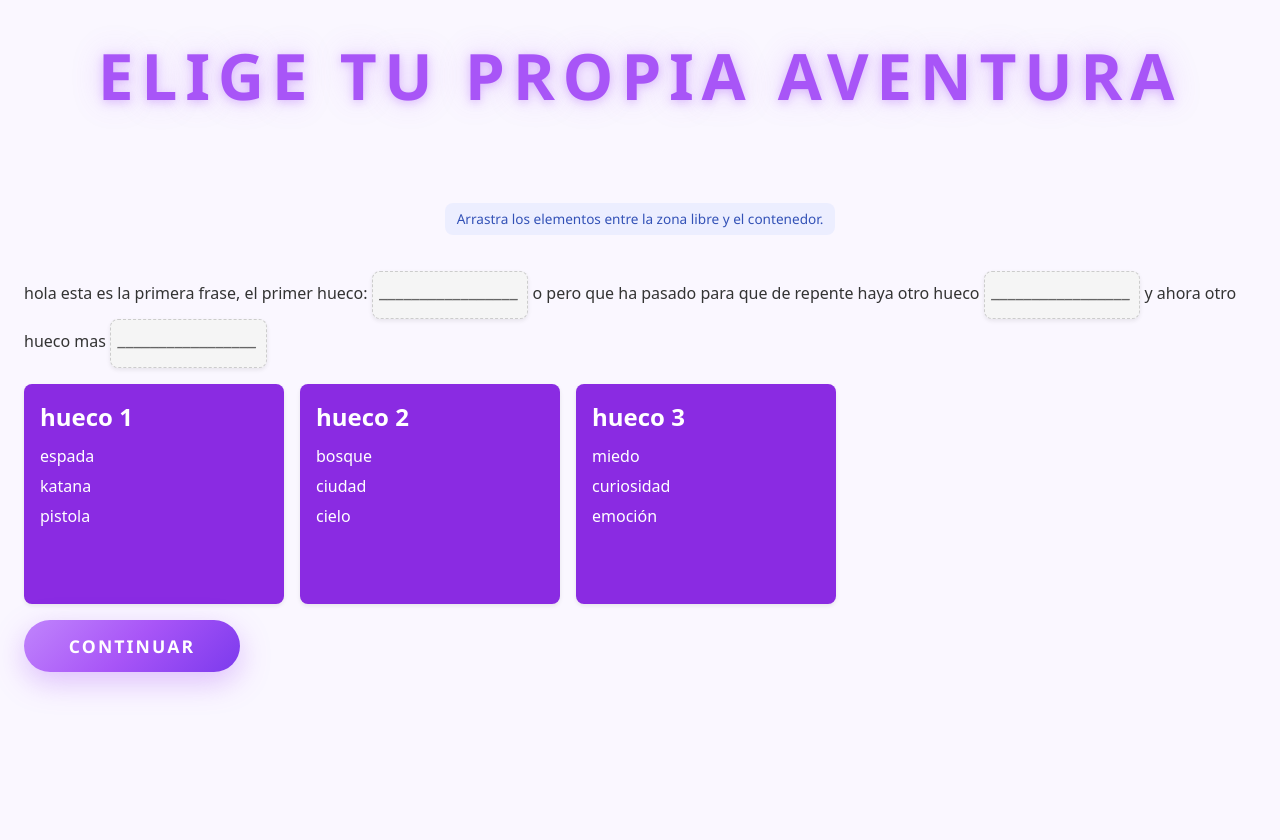
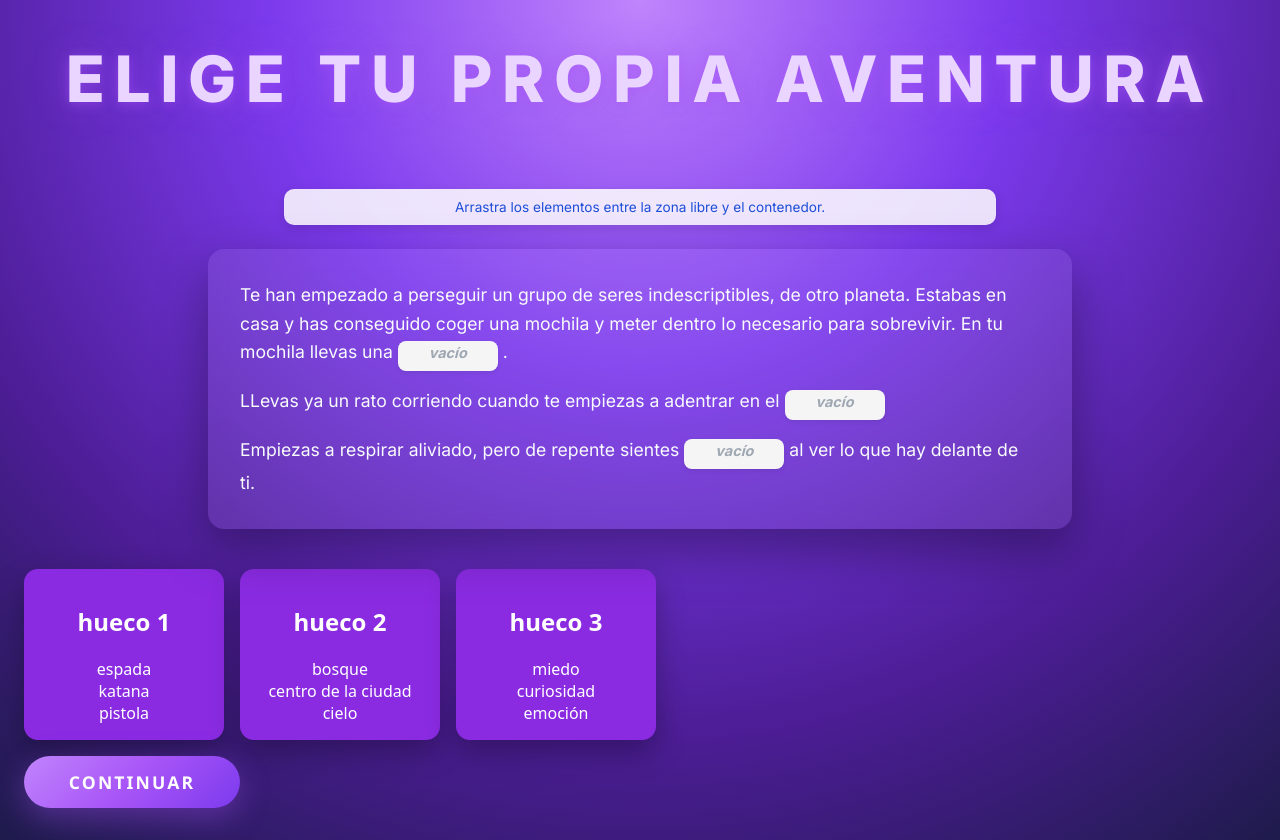
Before and after one commit to eliapinmor/elige_aventura, a Vue app: page / in a window 1280 px wide. Both pictures are taken after a click on the button "COMENZAR". Before the commit the page ends 800 px from the top, so only its background shows below. Built offline with nearby package versions, Linux system fonts and the light colour scheme.

Commit message:
diseño de drop zones avanzado

```diff
--- a/src/App.vue
+++ b/src/App.vue
@@ -1,4 +1,5 @@
 <template>
+
   <h1 class="main-title">ELIGE TU PROPIA AVENTURA</h1>
   <div v-if="gameStartStore.gameStartedStatus === 'no'">
     <StartCard />
@@ -17,27 +18,42 @@ import GameView from './views/GameView.vue';
 import ResultView from './views/ResultView.vue';
 const gameStartStore = useGameStartStore();
 </script>
-<style scoped>
+<style>
 .main-title {
-  font-family: 'Poppins', 'Segoe UI', sans-serif;
+  font-family: 'Inter', sans-serif;
   font-size: clamp(2.8rem, 5vw, 4.2rem);
-  font-weight: 800;
+  font-weight: 900;
   text-align: center;
-  margin: 2rem 0 3rem;
+  margin: 2.5rem 0 3rem;
 
-  /* Color lila elegante */
-  color: #a855f7;
+  color: #e9d5ff;
 
-  /* Glow suave */
-  text-shadow:
-    0 2px 10px rgba(168, 85, 247, 0.35),
-    0 0 30px rgba(168, 85, 247, 0.25);
-
-  /* Espaciado */
-  letter-spacing: 0.12em;
+  letter-spacing: 0.15em;
   text-transform: uppercase;
 
+  text-shadow:
+    0 2px 12px rgba(168, 85, 247, 0.5),
+    0 0 35px rgba(168, 85, 247, 0.35);
 }
 
 
+body {
+  margin: 0;
+  min-height: 100vh;
+
+  font-family: 'Inter', system-ui, sans-serif;
+
+  background: radial-gradient(
+      circle at top,
+      #c084fc 0%,
+      #7c3aed 35%,
+      #4c1d95 70%,
+      #1e1b4b 100%
+  );
+
+  color: #f8fafc;
+}
+
+
+
 </style>
--- a/src/components/DropZone.vue
+++ b/src/components/DropZone.vue
@@ -7,7 +7,7 @@
     <h2 v-if="title">{{ title }}</h2>
 
     <div v-if="items.length === 0" class="empty">
-      <h2>_________________</h2>
+      <h2>vacío </h2>
       <!-- (Suelta elementos aquí) -->
     </div>
 
@@ -70,43 +70,71 @@ defineEmits(['drag-start', 'drag-over', 'drop'])
 </script>
 
 <style scoped>
+/* --------------------------------------
+   Base DropZone
+-------------------------------------- */
 .drop-zone {
-  min-width: 260px;
-  min-height: 220px;
-  padding: 1rem;
+  padding: 0; /* cada tipo tiene su padding */
   box-sizing: border-box;
   border-radius: 8px;
   box-shadow: 0 2px 4px rgba(0,0,0,0.08);
+  min-width: auto;   /* importante */
+  min-height: auto;  /* importante */
 }
 
-.drop-zone h2 {
-  margin-top: 0;
-  margin-bottom: 0.75rem;
+/* --------------------------------------
+   Gaps inline con el texto
+-------------------------------------- */
+.drop-zone--outside {
+  display: inline-block;
+  min-width: 100px;       /* ancho pequeño y flexible */
+  max-width: 140px;      /* evita que se estire demasiado */
+  height: 30px;          /* altura de la línea */
+  padding: 0 0.5rem;
+
+
+  border: 1px #ccc;
+  border-radius: 8px;
+
+  background: #f5f5f5;
+  color: #1e293b;
+
+  font-weight: 600;
+  font-size: 0.95rem;
+
+  align-items: center;
+  text-align: center;
 }
 
-.empty {
-  font-size: 0.85rem;
+
+
+/* Guion de subrayado para vacío */
+.drop-zone--outside .empty h2 {
+  font-size: 0.9rem;
+  margin: 0;
+  color: #84909ec5;
   font-style: italic;
-  color: #666;
+
 }
 
-.item-wrapper + .item-wrapper {
-  margin-top: 0.5rem;
+/* --------------------------------------
+   Contenedores grandes
+-------------------------------------- */
+.drop-zone--container {
+  display: flex;
+  flex-direction: column;
+  align-items: center;
+  justify-content: center;
+
+  min-width: 200px;
+  min-height: 120px;
+
+  background: blueviolet;
+  color: white;
+
+  border-radius: 14px;
+  padding: 1rem;
+  box-shadow: 0 12px 30px rgba(0, 0, 0, 0.3);
 }
 
-/* Estas clases se usan desde App.vue (class="drop-zone--outside", etc.) */
-.drop-zone--outside {
-  background: #f5f5f5;
-  display: inline-block;
-  min-width: 100px;
-  min-height: 30px;
-  padding: 0.2rem 0.5rem;
-  vertical-align: middle;
-  border: 1px dashed #ccc;
-}
-
-.drop-zone--container {
-  background: blueviolet;
-  color: white;
-}
 </style>
--- a/src/components/StartCard.vue
+++ b/src/components/StartCard.vue
@@ -1,14 +1,19 @@
 <template>
     <div class="start-card">
-        <h2>Start Your Adventure</h2>
+        <h2>AQUÍ EMPIEZA TU AVENTURA...</h2>
+        <p>se trata de un juego donde tu imaginación es el límite. Prepárate para sumergirte en un mundo lleno de desafíos y sorpresas.</p>
+        <p style="font-weight: 700;">¿Qué deberás hacer?</p>
         <ul>
-            <li>Choose your path</li>
-            <li>Face exciting challenges</li>
-            <li>Make impactful decisions</li>
-            <li>Discover hidden treasures</li>
+            <li>Lee la historia que se te presenta</li>
+            <li>Encontrarás huecos en los textos que debes completar</li>
+            <li>Arrastra las opciones disponibles a los huecos correspondientes</li>
+            <li>Una vez completes todos los huecos, pulsa CONTINUAR</li>
+            <li>Tus elecciones afectarán al resultado final</li>
         </ul>
         <!-- <button class="btn-continue" @click="gameStartStore.startGame">START</button> -->
-         <ButtonContinue buttonText="COMENZAR" @click="gameStartStore.startGame" />
+        <div class="center">
+            <ButtonContinue buttonText="COMENZAR" @click="gameStartStore.startGame" />
+        </div>
     </div>
 </template>
 <script setup>
@@ -19,13 +24,53 @@ const gameStartStore = useGameStartStore();
 </script>
 <style scoped>
 .start-card {
-  border: 2px solid #333;
-  border-radius: 10px;
-  padding: 20px;
-  max-width: 400px;
-  margin: 0 auto;
+  max-width: 720px;
+  margin: 0 auto 3rem;
+  padding: 2.5rem 3rem;
+
+  background: rgba(255, 255, 255, 0.08);
+  backdrop-filter: blur(14px);
+
+  border-radius: 20px;
+  border: 1px solid rgba(255, 255, 255, 0.15);
+
+  box-shadow:
+    0 20px 50px rgba(0, 0, 0, 0.35),
+    inset 0 0 0 1px rgba(255, 255, 255, 0.05);
+}
+
+.start-card h2 {
   text-align: center;
-  background-color: #f9f9f9;
+  margin-bottom: 1.5rem;
+
+  font-size: 1.6rem;
+  font-weight: 800;
+  letter-spacing: 0.12em;
+
+  color: #f5d0fe;
+}
+
+.start-card p {
+  font-size: 1rem;
+  line-height: 1.6;
+  color: #f1f5f9;
+  margin-bottom: 1rem;
+}
+
+.start-card ul {
+  margin: 1.5rem 0 2rem;
+  padding-left: 1.2rem;
+}
+
+.start-card li {
+  margin-bottom: 0.6rem;
+  line-height: 1.5;
+  color: #e5e7eb;
+}
+
+.center {
+    display: flex;
+    justify-content: center;
 }
 
 
--- a/src/views/GameView.vue
+++ b/src/views/GameView.vue
@@ -4,11 +4,11 @@
       Arrastra los elementos entre la zona libre y el contenedor.
     </p>
 
-    <div class="zones">
+    <div class="zones story-text">
       <!-- <div> -->
-      <p>
-        hola esta es la primera frase, el primer hueco:
-        <!-- Zona libre -->
+      <span>
+        Te han empezado a perseguir un grupo de seres indescriptibles, de otro planeta. Estabas en casa y has conseguido coger una mochila y meter dentro lo necesario para sobrevivir. En tu mochila llevas una
+
         <DropZone
           class="drop-zone--outside"
           zone-id="gap-arma"
@@ -20,7 +20,11 @@
           @drop="onDrop"
         />
 
-        o pero que ha pasado para que de repente haya otro hueco
+          .
+        </span>
+        <span>
+          LLevas ya un rato corriendo cuando te empiezas a adentrar en el
+
         <DropZone
           class="drop-zone--outside"
           zone-id="gap-lugar"
@@ -31,8 +35,9 @@
           @drag-over="onDragOver"
           @drop="onDrop"
         />
-
-        y ahora otro hueco mas
+        </span>
+        <span>
+          Empiezas a respirar aliviado, pero de repente sientes
         <DropZone
           class="drop-zone--outside"
           zone-id="gap-emocion"
@@ -43,7 +48,9 @@
           @drag-over="onDragOver"
           @drop="onDrop"
         />
-      </p>
+
+          al ver lo que hay delante de ti.
+        </span>
     </div>
     <div class="zones">
 
@@ -124,7 +131,7 @@ const items = ref([
   },
   {
     id: "lugar2",
-    label: "ciudad",
+    label: "centro de la ciudad",
     type: "tag",
     zone: "container-lugar",
   },
@@ -246,22 +253,48 @@ h1 {
   gap: 1rem;
 }
 
+.story-text {
+  max-width: 800px;
+  margin: 0 auto 2.5rem;
+
+  font-family: 'Inter', sans-serif;
+  font-size: 1.1rem;
+  line-height: 1.6;
+  color: #f8fafc;
+
+  background: rgba(255, 255, 255, 0.08);
+  backdrop-filter: blur(10px);
+
+  padding: 2rem;
+  border-radius: 16px;
+
+  box-shadow: 0 20px 50px rgba(0, 0, 0, 0.35);
+
+  white-space: normal;
+  word-break: break-word;
+}
+
+.story-text span {
+  margin-right: 0.25rem; /* espacio mínimo entre palabras y gaps */
+}
+
+
 .info {
-  font-family: 'Poppins', 'Segoe UI', sans-serif;
+  max-width: 680px;
+  margin: 0 auto 1.5rem;
+
+  font-family: 'Inter', 'Segoe UI', sans-serif;
   font-size: 0.85rem;
-  line-height: 1.4;
+  line-height: 1.5;
   text-align: center;
 
-  color: #1e40af;
+  color: #1d4ed8; /* azul info */
 
-  background: rgba(59, 130, 246, 0.08);
-  padding: 0.4rem 0.75rem;
-  border-radius: 8px;
+  background: rgba(255, 255, 255, 0.85);
+  padding: 0.5rem 1rem;
+  border-radius: 10px;
 
-  width: fit-content;
-  margin: 0.75rem auto 1.25rem;
-
-  opacity: 0.9;
+  box-shadow: 0 4px 12px rgba(0, 0, 0, 0.12);
 }
 
 
```
